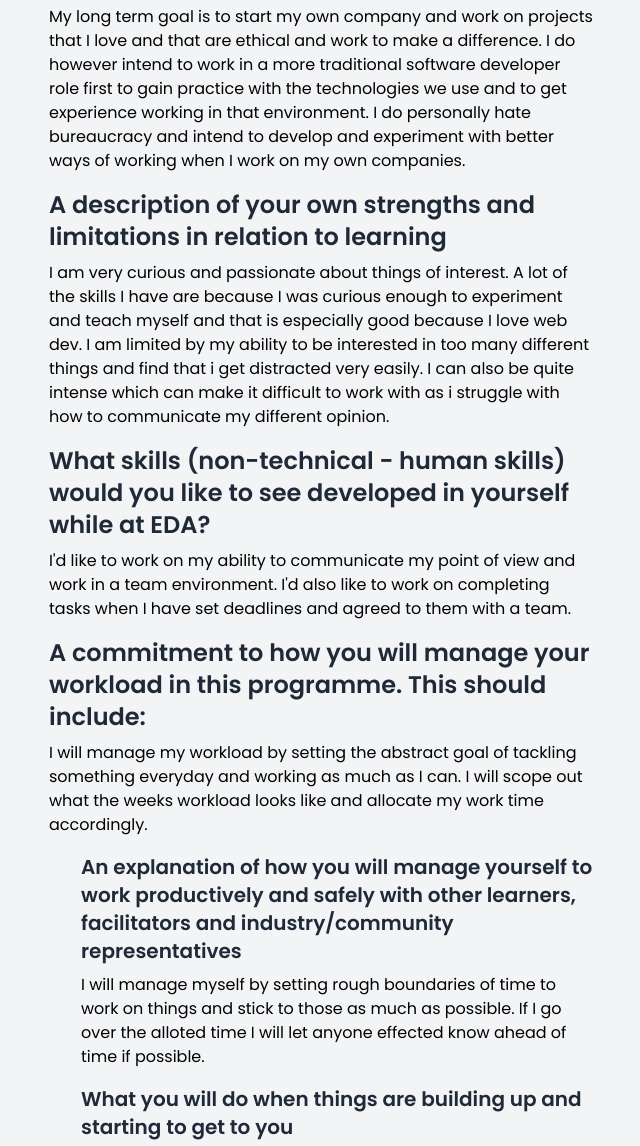
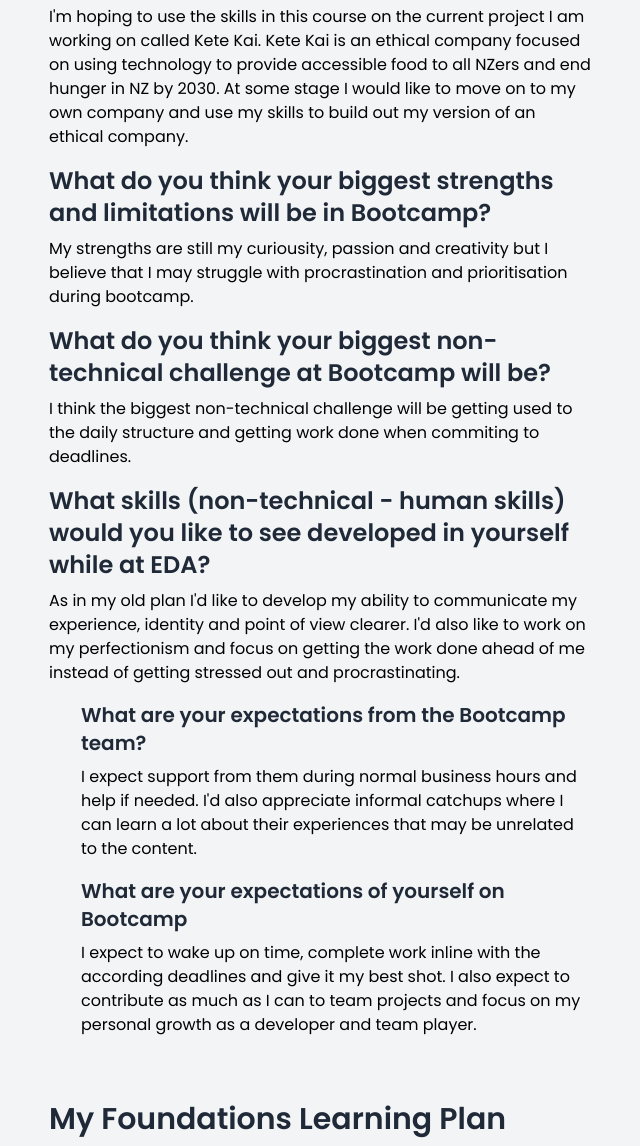
Before and after one commit to Calebhino/Calebhino.github.io, a plain HTML site: page blog/sprint2-core.html in a window 1280 px wide. Shown: the part 285-1431 px from the top of the page, without its empty margins (15-655 px from the left). Drawn offline with nearby package versions, Linux system fonts and the light colour scheme; files that its build step writes are made by us from their sources.

Commit message:
update learning plan

```diff
--- a/blog/sprint2-core.html
+++ b/blog/sprint2-core.html
@@ -97,7 +97,115 @@
 					<h1
 						class="text-3xl font-semibold text-gray-800 mb-4"
 					>
-						My Learning Plan
+						My Bootcamp Learning Plan
+					</h1>
+					<h3
+						class="text-2xl font-semibold text-gray-800 mt-4 mb-2"
+					>
+						What is your long term goal
+						and/or career pathway?
+					</h3>
+					<p>
+						I'm hoping to use the skills in
+						this course on the current
+						project I am working on called
+						Kete Kai. Kete Kai is an ethical
+						company focused on using
+						technology to provide accessible
+						food to all NZers and end hunger
+						in NZ by 2030. At some stage I
+						would like to move on to my own
+						company and use my skills to
+						build out my version of an
+						ethical company.
+					</p>
+					<h3
+						class="text-2xl font-semibold text-gray-800 mt-4 mb-2"
+					>
+						What do you think your biggest
+						strengths and limitations will
+						be in Bootcamp?
+					</h3>
+					<p>
+						My strengths are still my
+						curiousity, passion and
+						creativity but I believe that I
+						may struggle with
+						procrastination and
+						prioritisation during bootcamp.
+					</p>
+					<h3
+						class="text-2xl font-semibold text-gray-800 mt-4 mb-2"
+					>
+						What do you think your biggest
+						non-technical challenge at
+						Bootcamp will be?
+					</h3>
+					<p>
+						I think the biggest
+						non-technical challenge will be
+						getting used to the daily
+						structure and getting work done
+						when commiting to deadlines.
+					</p>
+					<h3
+						class="text-2xl font-semibold text-gray-800 mt-4 mb-2"
+					>
+						What skills (non-technical -
+						human skills) would you like to
+						see developed in yourself while
+						at EDA?
+					</h3>
+					<p>
+						As in my old plan I'd like to
+						develop my ability to
+						communicate my experience,
+						identity and point of view
+						clearer. I'd also like to work
+						on my perfectionism and focus on
+						getting the work done ahead of
+						me instead of getting stressed
+						out and procrastinating.
+					</p>
+					<h4
+						class="pl-8 text-xl font-semibold text-gray-800 mt-4 mb-2"
+					>
+						What are your expectations from
+						the Bootcamp team?
+					</h4>
+					<p class="pl-8">
+						I expect support from them
+						during normal business hours and
+						help if needed. I'd also
+						appreciate informal catchups
+						where I can learn a lot about
+						their experiences that may be
+						unrelated to the content.
+					</p>
+					<h4
+						class="pl-8 text-xl font-semibold text-gray-800 mt-4 mb-2"
+					>
+						What are your expectations of
+						yourself on Bootcamp
+					</h4>
+					<p class="pl-8">
+						I expect to wake up on time,
+						complete work inline with the
+						according deadlines and give it
+						my best shot. I also expect to
+						contribute as much as I can to
+						team projects and focus on my
+						personal growth as a developer
+						and team player.
+					</p>
+				</div>
+			</div>
+			<div class="grid gap-16 grid-cols-1 md:grid-cols-2">
+				<div class="col-span-1 py-8">
+					<h1
+						class="text-3xl font-semibold text-gray-800 mb-4"
+					>
+						My Foundations Learning Plan
 					</h1>
 					<h3
 						class="text-2xl font-semibold text-gray-800 mt-4 mb-2"
```
